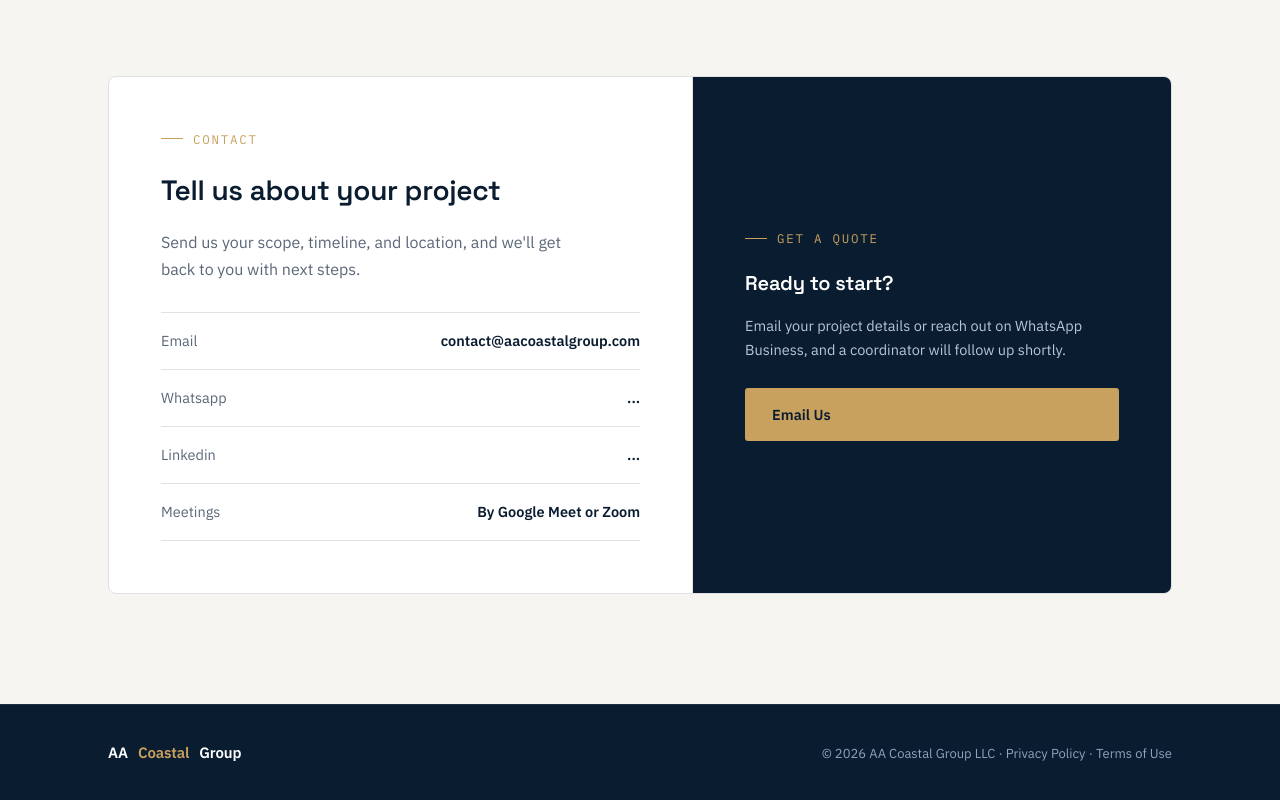
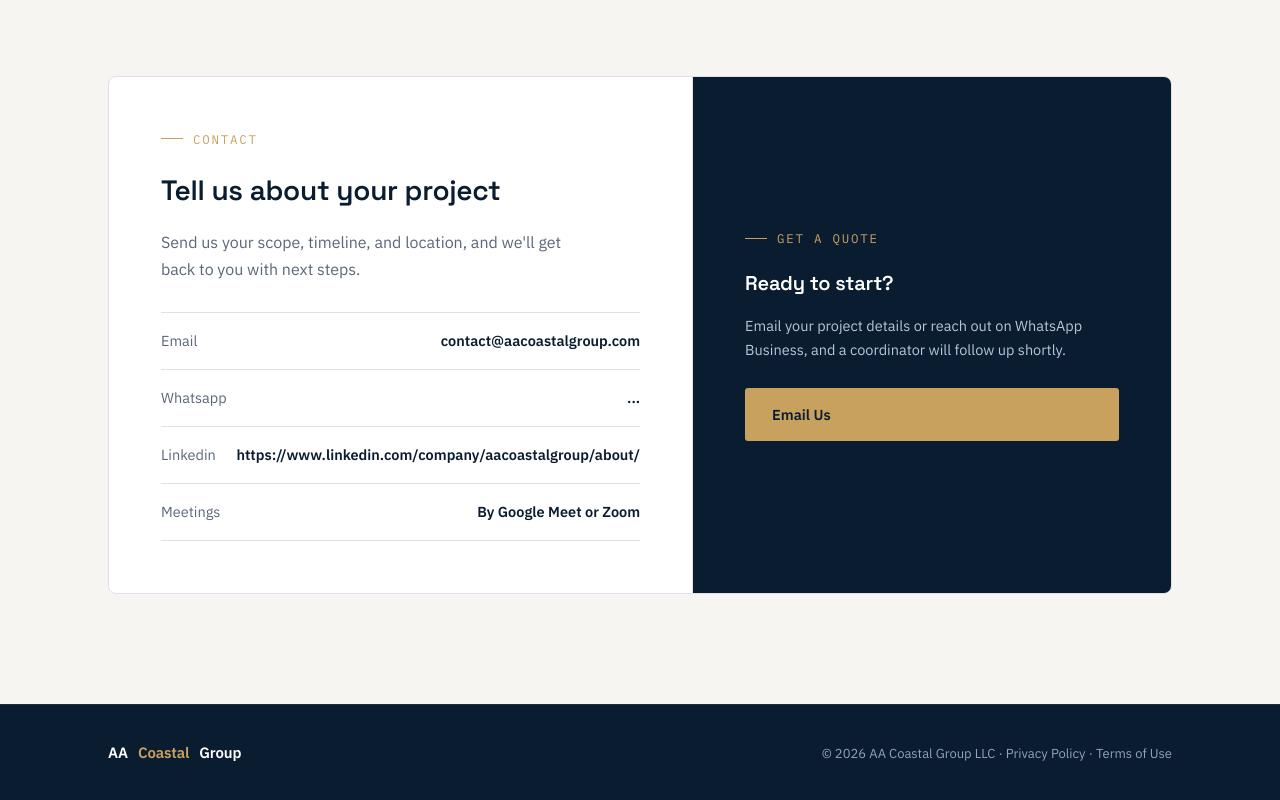
Before and after one commit to aacoastalgroup2-svg/aacoastalgroupsite, a plain HTML site: page index.html in a window 1280 px wide. Shown: the part 2910-3710 px from the top of the page. Drawn offline with Linux system fonts and the light colour scheme.

Commit message:
Update index.html

```diff
--- a/index.html
+++ b/index.html
@@ -474,7 +474,7 @@
         <ul class="contact-list">
           <li><span class="k">Email</span><span class="v">contact@aacoastalgroup.com</span></li>
           <li><span class="k">Whatsapp</span><span class="v">...</span></li>
-          <li><span class="k">Linkedin</span><span class="v">...</span></li>
+          <li><span class="k">Linkedin</span><span class="v">https://www.linkedin.com/company/aacoastalgroup/about/</span></li>
           <li><span class="k">Meetings</span><span class="v">By Google Meet or Zoom</span></li>
         </ul>
       </div>
```
